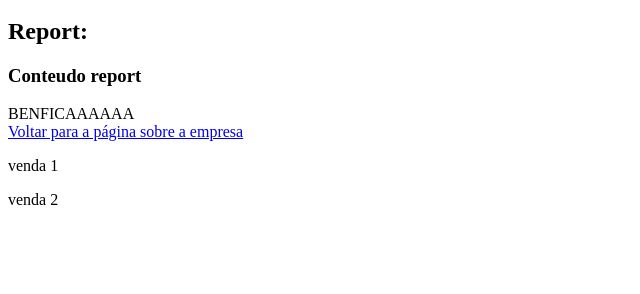
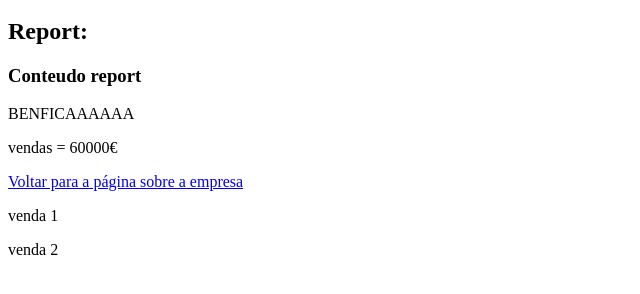
Before and after one commit to AugustoRainho/aulaGitHub, a plain HTML site: page vendas.html in a window 1280 px wide. Shown: the part 100-394 px from the top of the page, without its empty margins (0-640 px from the left). Drawn offline with Linux system fonts and the light colour scheme.

Commit message:
Update vendas.html

```diff
--- a/vendas.html
+++ b/vendas.html
@@ -11,6 +11,8 @@
     <h2>Report:</h2>
     <h3>Conteudo report</h3>
     <header>BENFICAAAAAA</header>
+    <p>vendas = 60000€</p>
+
     <a href="Sobre a empresa.html">Voltar para a página sobre a empresa</a>
 
     <p>venda 1</p>
```
